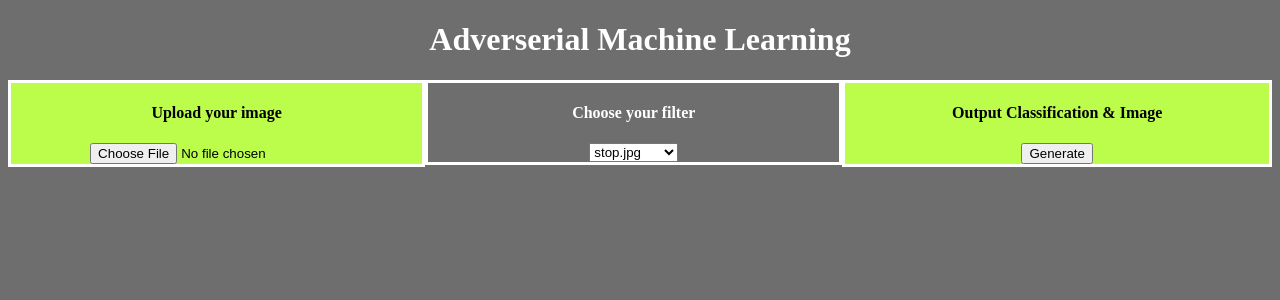
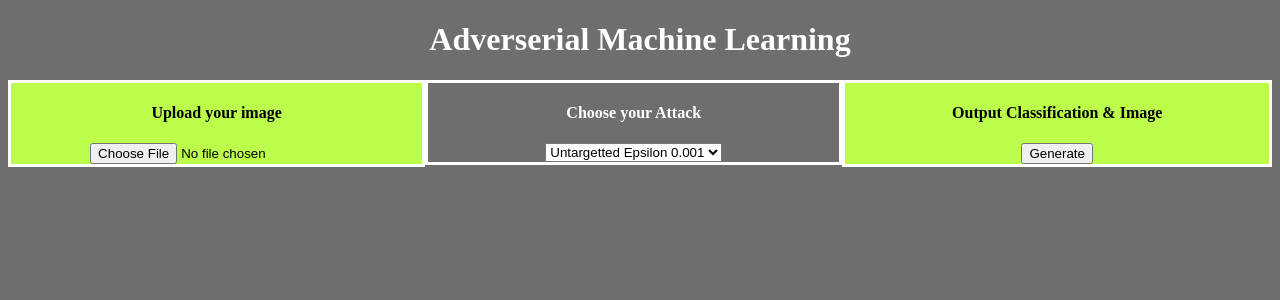
Before and after one commit to yengsheng/fakesmart_aiproject, a Flask app: page / in a window 1280 px wide. Shown: the top 300 px of the page. Run offline with Flask 2, Linux system fonts and the light colour scheme.

Commit message:
untargetted attack integration to UI

```diff
--- a/main.py
+++ b/main.py
@@ -4,6 +4,7 @@ import urllib.request
 from flask import Flask, flash, request, redirect, url_for, render_template
 from werkzeug.utils import secure_filename
 from model import *
+from utils import *
 
 ALLOWED_EXTENSIONS = set(['png', 'jpg', 'jpeg'])
 
@@ -11,12 +12,10 @@ def allowed_file(filename):
     return '.' in filename and filename.rsplit('.', 1)[1].lower() in ALLOWED_EXTENSIONS
 
 def filterOptions():
-    filterPath = app.static_folder + "/filter"
-    filterOption = []
-    for filename in os.listdir(filterPath):
-        if os.path.isfile(os.path.join(filterPath, filename)):
-            filterOption.append({'name': filename})
-    return filterOption
+    list = []
+    for key in attOptions.keys():
+        list.append({'name': key})
+    return list
 
 @app.route('/')
 def upload_form():
@@ -39,14 +38,15 @@ def generate():
 
         # TODO
         ## function to generate confidence score for original image
-        confidence, classification = prediction(os.path.join(app.config['UPLOAD_FOLDER'], inputname), app.model)
+        confidence, classification, image_forward = prediction(os.path.join(app.config['UPLOAD_FOLDER'], inputname), app.model)
+
         # function to generate confidence score for new image with filter
+        confidence_a, classification_a, generated_name = attack(image_forward, app.model, classes[classification], attOptions[filtername])
 
-        outputname = "sample.jpg"
-
-        inputData = {'inputname': inputname, 'confidence': confidence, 'classification': classification}
-        outputData = {'outputname': outputname, 'confidence': "sampleConf", 'classification': "sampleClass"}
-        return render_template('website.html', data=filterOptions(), input=inputData, filterselected=filtername, output=outputData)
+        inputData = {'inputname': inputname, 'confidence': confidence, 'classification': classes[classification]}
+        outputData = {'outputname': generated_name, 'confidence': confidence_a, 'classification': classes[classification_a]}
+        attackData = {'attackSelected': filtername, 'noise': "noise.jpg"}
+        return render_template('website.html', data=filterOptions(), input=inputData, attack=attackData, output=outputData)
     else:
         flash('Allowed image types are: png, jpg, jpeg')
         return redirect(request.url)
--- a/requirements.txt
+++ b/requirements.txt
@@ -8,3 +8,4 @@ Werkzeug==2.1.2
 torch==1.11.0
 torchvision==0.12.0
 numpy==1.21.6
+pillow==9.1.1
--- a/templates/website.html
+++ b/templates/website.html
@@ -26,16 +26,17 @@
                     {% endif %}
                 </div>
                 <div id="filter">
-                    <h4>Choose your filter</h4>
+                    <h4>Choose your Attack</h4>
                     <select name="selected">
                         {% for f in data %}
                         <option value="{{f.name}}">{{f.name}}</option>
                         {% endfor %}
                     </select>
-                    {% if filterselected %}
+                    {% if attack %}
                         <br><br><br>
-                        <img src="{{ url_for('filter_image', filtername=filterselected) }}" width="35%">
-                        <h5>Filter Selected  : {{filterselected}}</h5>
+                        <h5>Noise generated:</h5>
+                        <img src="{{ url_for('filter_image', filtername=attack.noise) }}" width="35%">
+                        <h5>Attack Selected  : {{attack.attackSelected}}</h5>
                     {% endif %}
                 </div>
                 <div id="output">
--- a/utils.py
+++ b/utils.py
@@ -1,6 +1,17 @@
 import os
 
 MODEL_CHECKPOINT_FILE = os.path.join('.', 'models', 'model_bs1024_100.pt')
+NOISE_FOLDER = os.path.join('.', 'static', 'filter')
+GENERATED_FOLDER = os.path.join('.', 'static', 'generated')
+
+# attack options
+attOptions = {
+    'Untargetted Epsilon 0.001': 0.001,
+    'Untargetted Epsilon 0.01': 0.01,
+    'Untargetted Epsilon 0.1': 0.1,
+    'Untargetted Epsilon 1.0': 1,
+}
+
 
 # Label Overview
 classes = { 0:'Speed limit (20km/h)',
```
Also changed, not shown: model.py (+33 -5 lines), static/filter/noise.jpg (added), static/generated/sample.jpg.
